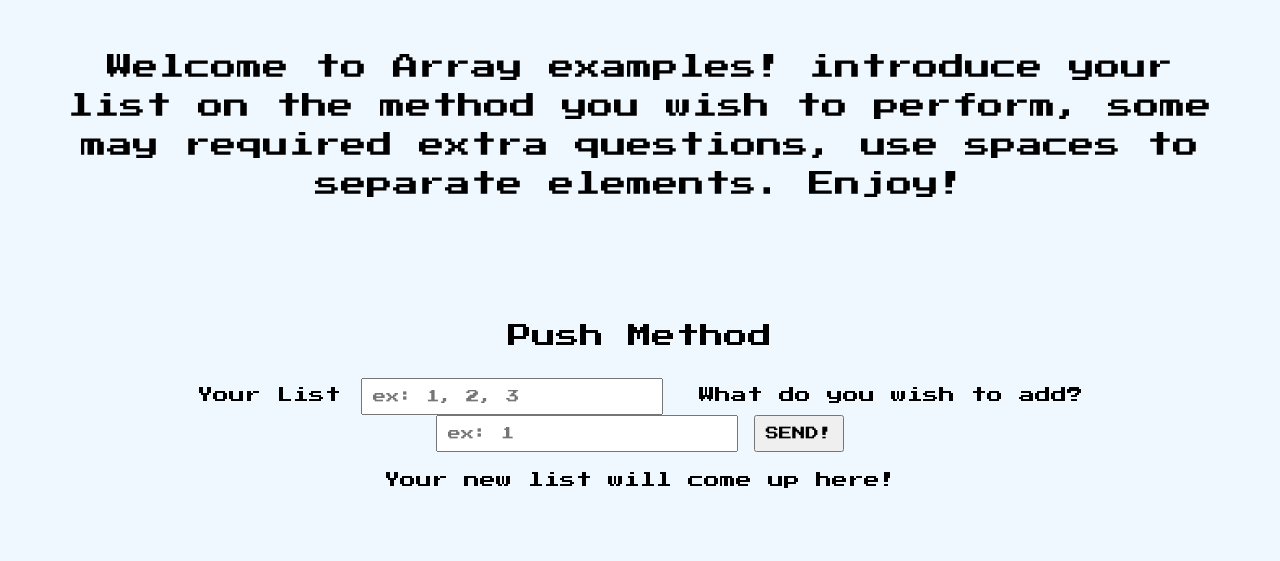
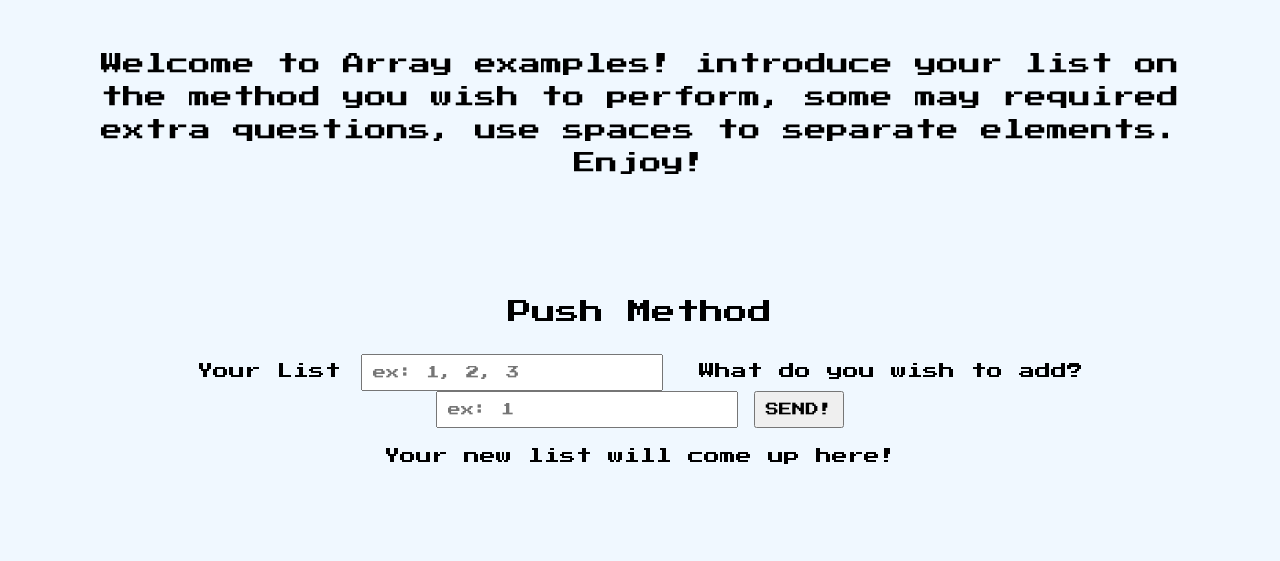
Before and after one commit to marzboi/202304-w2ch5-marco-fratini, a website with bundled scripts: page index.html in a window 1280 px wide. Shown: the part 104-665 px from the top of the page. Built offline with nearby package versions, Linux system fonts and the light colour scheme.

Commit message:
Fix font size in header

```diff
--- a/sass/styles.scss
+++ b/sass/styles.scss
@@ -19,7 +19,7 @@ main {
       padding: 30px;
     }
     p {
-      font-size: rem(26);
+      font-size: rem(22);
       line-height: 1.5;
       padding: 20px;
     }
```
Also changed, not shown: styles.css.
